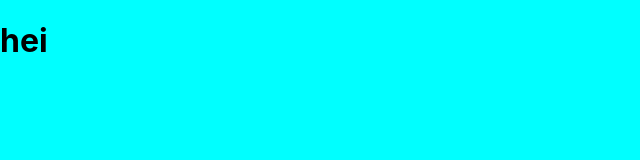
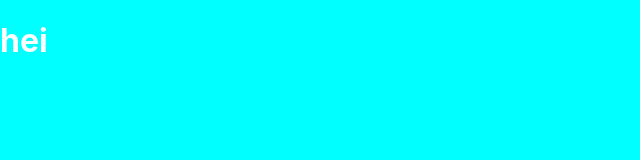
Before and after one commit to vildehw/gruppe_30, a React (Create React App) app: page / in a window 1280 px wide. Shown: the top 160 px of the page, without its empty margins (0-640 px from the left). Built offline with nearby package versions, Linux system fonts and the light colour scheme.

Commit message:
layout
layout

```diff
--- a/src/css/main.css
+++ b/src/css/main.css
@@ -1,5 +1,7 @@
 body {
   background-color: aqua;
+  color: white;
+  border-radius: 4%;
 }
 
 /*# sourceMappingURL=main.css.map */
--- a/src/sass/main.scss
+++ b/src/sass/main.scss
@@ -1,4 +1,5 @@
 body {
     background-color: aqua;
     color: white;
+    border-radius: 4%;
 }
```
Also changed, not shown: 1 other file (tests, documents, lock files or other folders).
